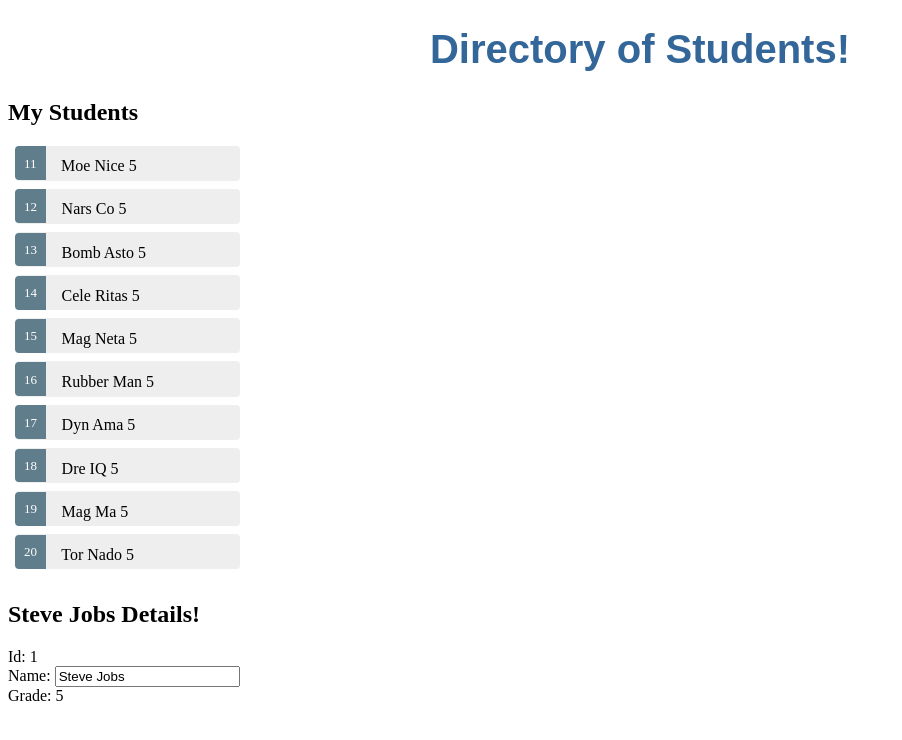
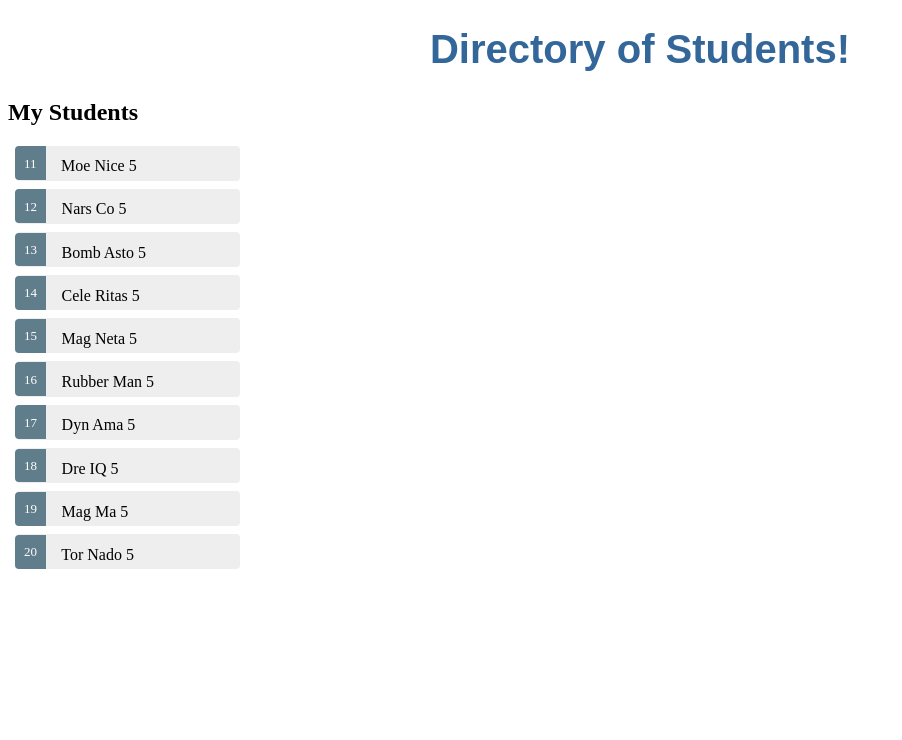
Before and after one commit to sychi77/Angular2App, an Angular app: page / in a window 1280 px wide. Shown: the top 740 px of the page, without its empty margins (0-902 px from the left). Built offline with nearby package versions, Linux system fonts and the light colour scheme.

Commit message:
Set selected prop for students list and show only on selected

```diff
--- a/src/app/app.component.html
+++ b/src/app/app.component.html
@@ -6,14 +6,20 @@
 </div>
 <h2>My Students</h2>
 <ul class="students">
-  <li *ngFor="let student of students">
+  <li *ngFor="let student of students" (click)="onSelect(student)">
     <span class="badge">{{student.id}}</span> {{student.name}} {{student.grade}}
   </li>
 </ul>
-<h2>{{student.name}} Details!</h2>
-<div><label>Id: </label>{{student.id}}</div>
-<div>
-  <label>Name: </label>
-  <input [(ngModel)]="student.name" placeholder = "name">
+<div *ngIf="selectedStudent">
+  <h2>{{selectedStudent.name}} Details!</h2>
+  <div>
+    <label>Id: </label>{{selectedStudent.id}}
+  </div>
+  <div>
+    <label>Name: </label>
+    <input [(ngModel)]="selectedStudent.name" placeholder = "name">
+  </div>
+  <div>
+    <label>Grade: </label>{{selectedStudent.grade}}
+  </div>
 </div>
-<div><label>Grade: </label>{{student.grade}}</div>
--- a/src/app/app.component.ts
+++ b/src/app/app.component.ts
@@ -24,10 +24,9 @@ const STUDENTS: Student[] = [
 })
 export class AppComponent {
   title = 'Directory of Students';
-  student: Student = {
-    id: 1,
-    name: 'Steve Jobs',
-    grade: 5,
-  };
   students = STUDENTS;
+  selectedStudent: Student;
+  onSelect(student: Student): void {
+    this.selectedStudent = student;
+  }
 }
```
